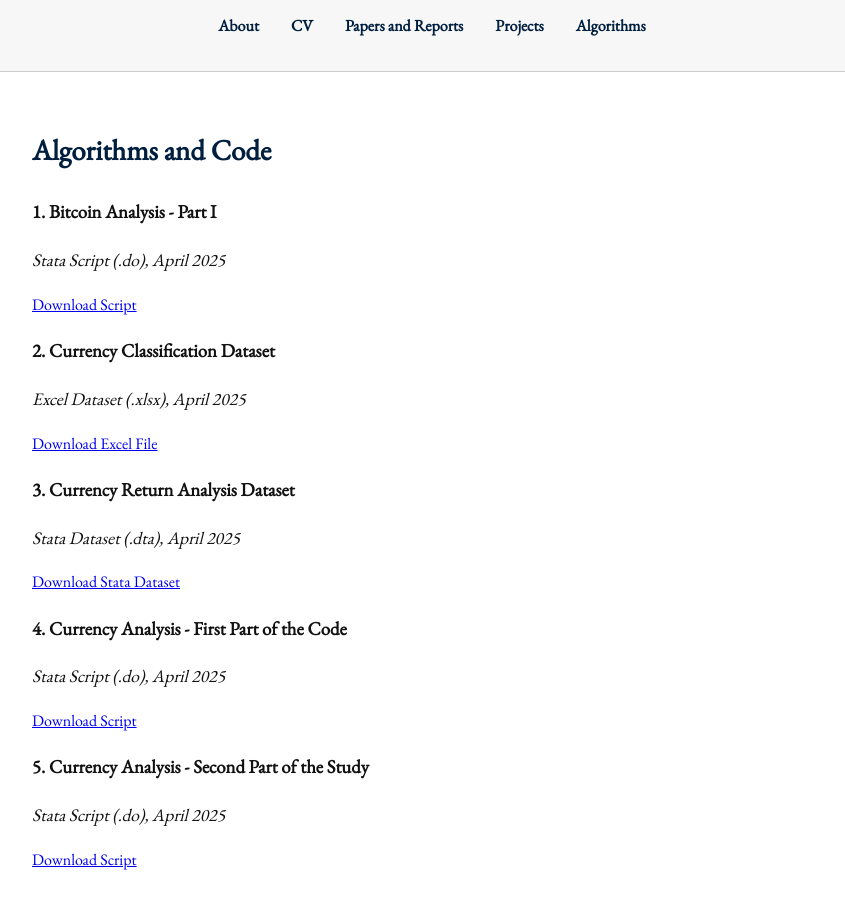
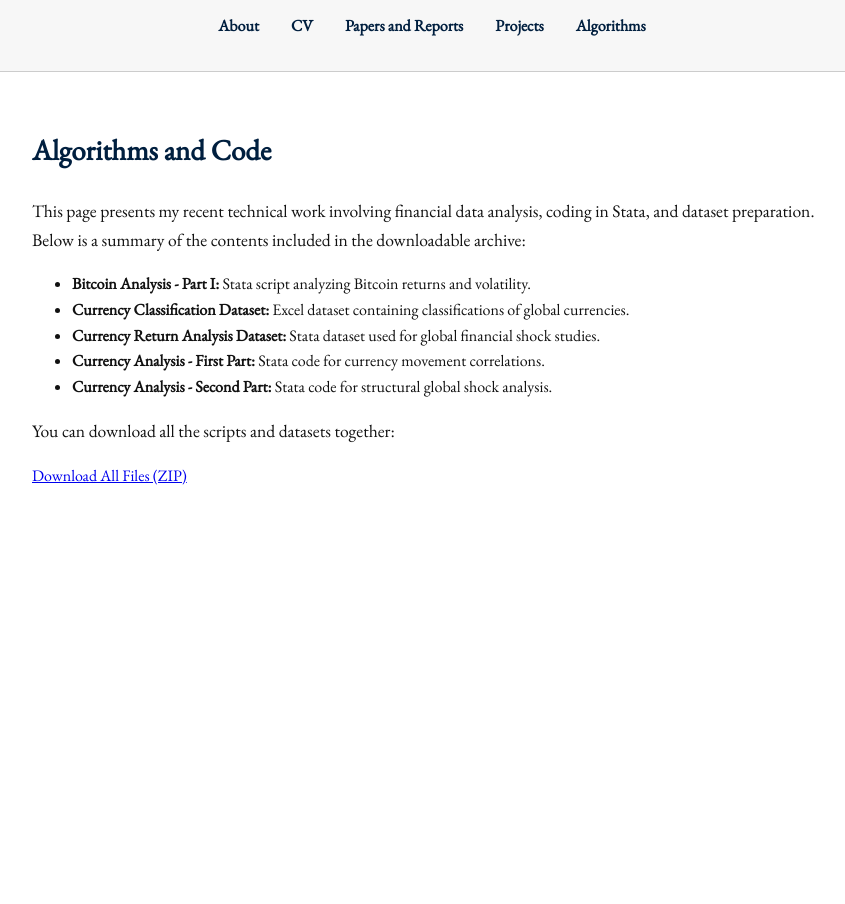
Before and after one commit to sametefekeskin/efekeskin.com, a plain HTML site: page algorithms.html in a window 1280 px wide. Shown: the part 99-1003 px from the top of the page, without its empty margins (208-1053 px from the left). After the commit the page ends 800 px from the top, so only its background shows below. Drawn offline with nearby package versions, Linux system fonts and the light colour scheme.

Commit message:
Update algorithms.html

```diff
--- a/algorithms.html
+++ b/algorithms.html
@@ -23,35 +23,19 @@
   <main>
     <h2>Algorithms and Code</h2>
 
-    <section>
-      <h3>1. Bitcoin Analysis - Part I</h3>
-      <p><em>Stata Script (.do), April 2025</em></p>
-      <a href="files/Bitcoin_Analysis_Part.do" download>Download Script</a>
-    </section>
+    <p>This page presents my recent technical work involving financial data analysis, coding in Stata, and dataset preparation. Below is a summary of the contents included in the downloadable archive:</p>
 
-    <section>
-      <h3>2. Currency Classification Dataset</h3>
-      <p><em>Excel Dataset (.xlsx), April 2025</em></p>
-      <a href="files/currency_classification.xlsx" download>Download Excel File</a>
-    </section>
+    <ul>
+      <li><strong>Bitcoin Analysis - Part I:</strong> Stata script analyzing Bitcoin returns and volatility.</li>
+      <li><strong>Currency Classification Dataset:</strong> Excel dataset containing classifications of global currencies.</li>
+      <li><strong>Currency Return Analysis Dataset:</strong> Stata dataset used for global financial shock studies.</li>
+      <li><strong>Currency Analysis - First Part:</strong> Stata code for currency movement correlations.</li>
+      <li><strong>Currency Analysis - Second Part:</strong> Stata code for structural global shock analysis.</li>
+    </ul>
 
-    <section>
-      <h3>3. Currency Return Analysis Dataset</h3>
-      <p><em>Stata Dataset (.dta), April 2025</em></p>
-      <a href="files/CurrencyReturnAnalysis.dta" download>Download Stata Dataset</a>
-    </section>
+    <p>You can download all the scripts and datasets together:</p>
 
-    <section>
-      <h3>4. Currency Analysis - First Part of the Code</h3>
-      <p><em>Stata Script (.do), April 2025</em></p>
-      <a href="files/First_Part_of_The_Code_Currencies.do" download>Download Script</a>
-    </section>
-
-    <section>
-      <h3>5. Currency Analysis - Second Part of the Study</h3>
-      <p><em>Stata Script (.do), April 2025</em></p>
-      <a href="files/Second_Part_of_The_Study.do" download>Download Script</a>
-    </section>
+    <a href="files/algorithms/website_files.zip" download>Download All Files (ZIP)</a>
 
   </main>
 </body>
```
